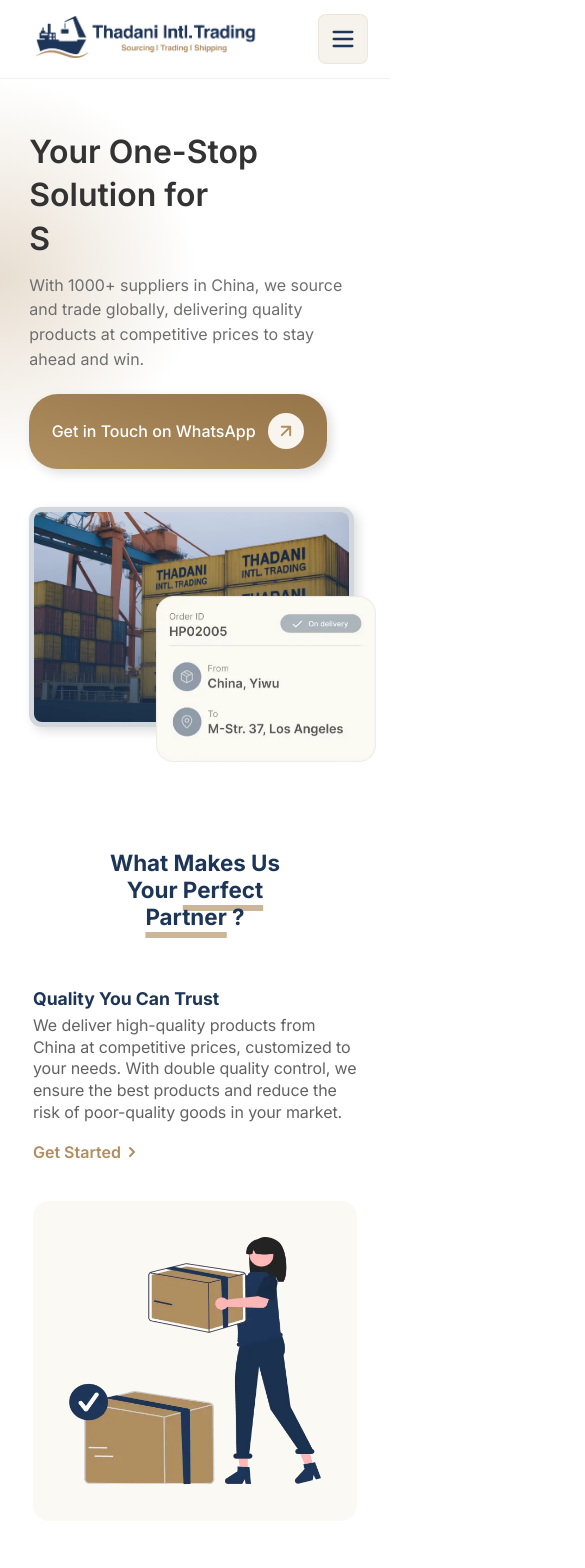
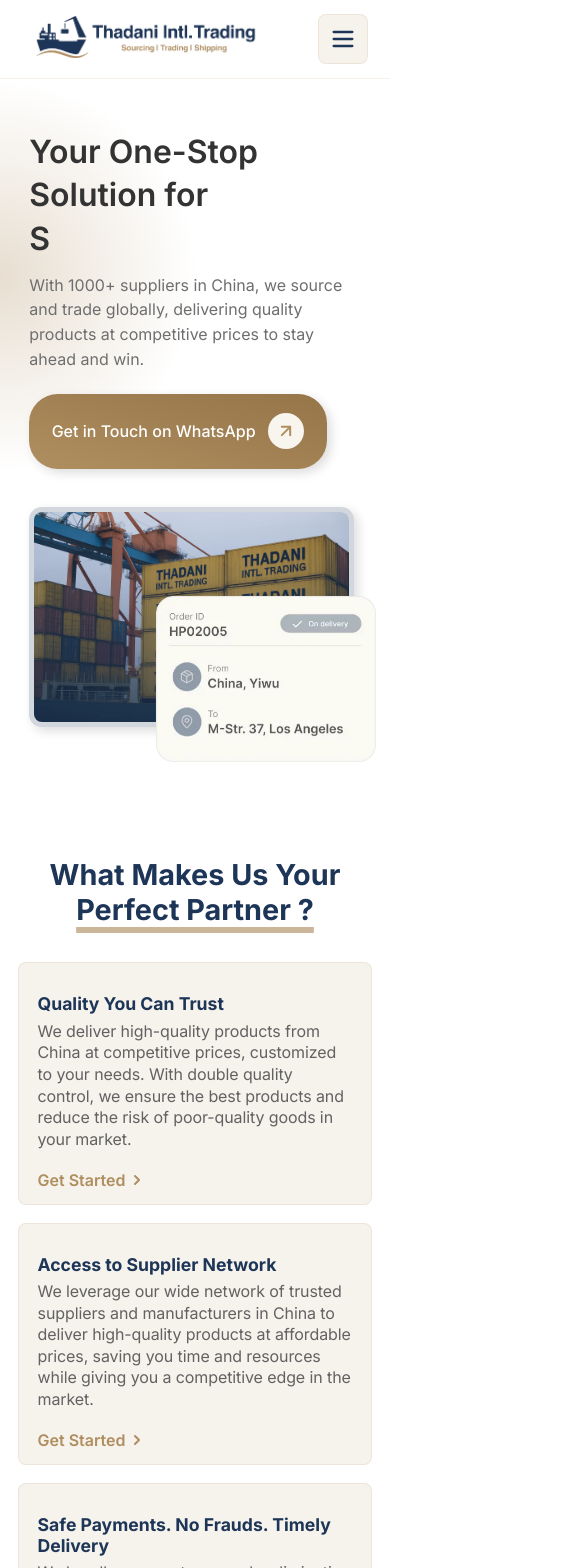
Before and after one commit to gabbar-singhh/titc, a Next.js app: page / in a window 390 px wide. Shown: the top 1568 px of the page, 585 px wide, since content can reach past the window. Built offline with nearby package versions, Linux system fonts and the light colour scheme; a web font is replaced by a local one; what @radix-ui/themes would draw is missing.

Commit message:
compare section responsive -done

```diff
--- a/src/Components/CompareSection/CompareSection.jsx
+++ b/src/Components/CompareSection/CompareSection.jsx
@@ -40,13 +40,13 @@
       <Fade direction="up" triggerOnce>
         <h2>
           What Makes Us Your{" "}
-          <span className={styles.stylesText}>Perfect Partner</span> ?
+          <span className={styles.stylesText}>Perfect Partner ?</span>
         </h2>
       </Fade>
       <div className={styles.card_container}>
         <Fade direction="up" triggerOnce>
           <div className={styles.card}>
-            <span className={styles.content}>
+            <div className={styles.content}>
               <h3>Quality You Can Trust</h3>
               <p>
                 We deliver high-quality products from China at competitive
@@ -62,7 +62,8 @@
                   alt="arrow icon"
                 />
               </Link>
-            </span>
+            </div>
+            <div className={styles.cardImgContainer}>
               {imageLoaded1 ? (
                 <img
                   src="/img/compareSection/1.webp"
@@ -77,9 +78,11 @@
                 />
               )}
             </div>
+          </div>
         </Fade>
         <Fade direction="up" triggerOnce>
           <div className={`${styles.card} ${styles.card_02}`}>
+            <div className={styles.cardImgContainer}>
               {imageLoaded2 ? (
                 <img
                   src="/img/compareSection/2.webp"
@@ -93,8 +96,9 @@
                   alt="china network img"
                 />
               )}
+            </div>
 
-            <span className={styles.content}>
+            <div className={styles.content}>
               <h3>Access to Supplier Network</h3>
               <p>
                 We leverage our wide network of trusted suppliers and
@@ -110,12 +114,12 @@
                   alt="arrow icon"
                 />
               </Link>
-            </span>
+            </div>
           </div>
         </Fade>
         <Fade direction="up" triggerOnce>
           <div className={styles.card}>
-            <span className={styles.content}>
+            <div className={styles.content}>
               <h3>Safe Payments. No Frauds. Timely Delivery</h3>
               <p>
                 We handle payments securely, eliminating delays and fraud. We
@@ -131,7 +135,8 @@
                   alt="arrow icon"
                 />
               </Link>
-            </span>
+            </div>
+            <div className={styles.cardImgContainer}>
               {imageLoaded3 ? (
                 <img
                   src="/img/compareSection/3.webp"
@@ -146,6 +151,7 @@
                 />
               )}
             </div>
+          </div>
         </Fade>
       </div>
     </section>
--- a/src/Components/CompareSection/CompareSection.module.css
+++ b/src/Components/CompareSection/CompareSection.module.css
@@ -92,138 +92,133 @@
 .card .img {
     height: 248px;
     width: auto;
-    /* background-color: #f7f5ed9c; */
     background-color: #faf9f3;
     padding: 36px 36px;
     border-radius: 16px;
 }
 
 /* MEDIA QUERIES */
-/* AVERAGE MOBILE DEVICES  */
-@media screen and (min-width: 0px) and (max-width: 359px) {
+/* AVERGAE MOBILE DEVICES */
+@media screen and (min-width: 0) and (max-width: 480px) {
+
+    .main {
+        padding: 56px 0 96px 0;
+    }
 
     .main h2 {
-        font-size: 1.2rem;
-        width: 218px;
+        width: 80%;
+        margin: 0 auto;
+        margin-bottom: 1rem;
         text-align: center;
-        margin-bottom: 1.4rem;
+    }
+
+    .card_container {
+        display: flex;
+        flex-direction: column;
+        align-items: center;
+        justify-content: center;
+        max-width: 100%;
+        gap: 18px;
     }
 
     .card .content {
-        width: 224px;
+        margin: 0 auto;
+        width: 95%;
     }
 
-    .card .content h3 {
-        font-size: 1rem;
-        text-align: left;
+    .content h3 {
+        width: 100%;
+        margin: 0;
+        padding: 0;
     }
 
     .card .content p {
-        text-align: left;
+        width: 100%;
     }
 
     .card_container .card {
         flex-direction: column;
+        gap: 1.2rem;
+        max-width: 85%;
+        margin: 0 auto;
+
+        border: 1.5px solid #af8e6021;
+        padding: 14px 10px;
+        border-radius: 8px;
+        background-color: #af8e601e;
     }
 
     .card_container .card_02 {
-        gap: 2.4rem;
         flex-direction: column-reverse;
+        gap: 1.2rem;
     }
 
-    .img_card2 {
-        width: 224px !important;
-        height: auto;
-    }
-
-    .card .img {
-        height: 184px;
-        width: auto;
-        background-color: #f7f5ed9c;
-        padding: 24px 24px;
-        border-radius: 16px;
-    }
-}
-
-@media screen and (min-width: 360px) and (max-width: 480px) {
-    .main h2 {
-        font-size: 1.4rem;
-        width: 218px;
-        text-align: center;
-        margin-bottom: 1.4rem;
-    }
-
-    .card .content {
-        width: 324px;
-    }
-
-    .card .content h3 {
-        font-size: 1.1rem;
-        text-align: left;
-    }
-
-    .card .content p {
-        text-align: left;
-    }
-
-    .card_container .card {
-        flex-direction: column;
-    }
-
-    .card_container .card_02 {
-        gap: 2.4rem;
-        flex-direction: column-reverse;
-    }
-
-    .img_card2 {
-        width: 254px !important;
-        height: auto;
+    .cardImgContainer {
+        display: none;
     }
 }
 
 /* IPADS AND TABLETS  */
 @media screen and (min-width: 481px) and (max-width: 768px) {
+
+    .card_container {
+        display: flex;
+        flex-direction: column;
+        align-items: center;
+        justify-content: center;
+        max-width: 100%;
+        gap: 48px;
+    }
+
     .main h2 {
-        font-size: 1.4rem;
-        width: 218px;
+        width: 70%;
+        margin: 0 auto;
+        margin-bottom: 2rem;
         text-align: center;
     }
 
     .card .content {
-        width: 324px;
+        margin: 0 auto;
+        width: 100%;
     }
 
-    .card .content h3 {
-        font-size: 1.1rem;
+    .content h3 {
+        width: 100%;
+    }
+
+    .card .content p {
+        margin-bottom: 0.6rem;
+        width: 100%;
     }
 
     .card_container .card {
         flex-direction: column;
+        gap: 1.2rem;
+        max-width: 85%;
+        margin: 0 auto;
     }
 
     .card_container .card_02 {
-        gap: 2.4rem;
         flex-direction: column-reverse;
-    }
-
-    .img_card2 {
-        width: 254px !important;
-        height: auto;
+        gap: 1.2rem;
     }
 }
 
 /* SMALL SCREEN */
 @media screen and (min-width: 769px) and (max-width: 1024px) {
+
     .main h2 {
-        font-size: 1.6rem;
+        margin: 0 auto;
+        margin-bottom: 2.8rem;
+        text-align: center;
+    }
+
+    .card_container {
+        gap: 72px;
     }
 
     .card .content {
         width: 336px;
-    }
-
-    .card .content h3 {
-        font-size: 1.2rem;
     }
 
     .card_container .card_02 {
@@ -235,14 +230,3 @@
         width: auto;
     }
 }
-
-/* DESKTOP AND LARGE SCREEN */
-@media screen and (min-width: 1025px) and (max-width: 1200px) {
-    .main h2 {
-        font-size: 1.8rem;
-    }
-
-    .card .content h3 {
-        font-size: 1.2rem;
-    }
-}
--- a/src/Components/ContactUsSection/ContactUsSection.module.css
+++ b/src/Components/ContactUsSection/ContactUsSection.module.css
@@ -20,7 +20,7 @@
 }
 
 .contact_left .desc {
-    font-size: 1rem;
+    font-size: 1.1rem;
     line-height: 135%;
     letter-spacing: -0.1px;
     color: #dfdfdf;
--- a/src/components/CompareSection/CompareSection.module.css
+++ b/src/components/CompareSection/CompareSection.module.css
@@ -92,138 +92,133 @@
 .card .img {
     height: 248px;
     width: auto;
-    /* background-color: #f7f5ed9c; */
     background-color: #faf9f3;
     padding: 36px 36px;
     border-radius: 16px;
 }
 
 /* MEDIA QUERIES */
-/* AVERAGE MOBILE DEVICES  */
-@media screen and (min-width: 0px) and (max-width: 359px) {
+/* AVERGAE MOBILE DEVICES */
+@media screen and (min-width: 0) and (max-width: 480px) {
+
+    .main {
+        padding: 56px 0 96px 0;
+    }
 
     .main h2 {
-        font-size: 1.2rem;
-        width: 218px;
+        width: 80%;
+        margin: 0 auto;
+        margin-bottom: 1rem;
         text-align: center;
-        margin-bottom: 1.4rem;
+    }
+
+    .card_container {
+        display: flex;
+        flex-direction: column;
+        align-items: center;
+        justify-content: center;
+        max-width: 100%;
+        gap: 18px;
     }
 
     .card .content {
-        width: 224px;
+        margin: 0 auto;
+        width: 95%;
     }
 
-    .card .content h3 {
-        font-size: 1rem;
-        text-align: left;
+    .content h3 {
+        width: 100%;
+        margin: 0;
+        padding: 0;
     }
 
     .card .content p {
-        text-align: left;
+        width: 100%;
     }
 
     .card_container .card {
         flex-direction: column;
+        gap: 1.2rem;
+        max-width: 85%;
+        margin: 0 auto;
+
+        border: 1.5px solid #af8e6021;
+        padding: 14px 10px;
+        border-radius: 8px;
+        background-color: #af8e601e;
     }
 
     .card_container .card_02 {
-        gap: 2.4rem;
         flex-direction: column-reverse;
+        gap: 1.2rem;
     }
 
-    .img_card2 {
-        width: 224px !important;
-        height: auto;
-    }
-
-    .card .img {
-        height: 184px;
-        width: auto;
-        background-color: #f7f5ed9c;
-        padding: 24px 24px;
-        border-radius: 16px;
-    }
-}
-
-@media screen and (min-width: 360px) and (max-width: 480px) {
-    .main h2 {
-        font-size: 1.4rem;
-        width: 218px;
-        text-align: center;
-        margin-bottom: 1.4rem;
-    }
-
-    .card .content {
-        width: 324px;
-    }
-
-    .card .content h3 {
-        font-size: 1.1rem;
-        text-align: left;
-    }
-
-    .card .content p {
-        text-align: left;
-    }
-
-    .card_container .card {
-        flex-direction: column;
-    }
-
-    .card_container .card_02 {
-        gap: 2.4rem;
-        flex-direction: column-reverse;
-    }
-
-    .img_card2 {
-        width: 254px !important;
-        height: auto;
+    .cardImgContainer {
+        display: none;
     }
 }
 
 /* IPADS AND TABLETS  */
 @media screen and (min-width: 481px) and (max-width: 768px) {
+
+    .card_container {
+        display: flex;
+        flex-direction: column;
+        align-items: center;
+        justify-content: center;
+        max-width: 100%;
+        gap: 48px;
+    }
+
     .main h2 {
-        font-size: 1.4rem;
-        width: 218px;
+        width: 70%;
+        margin: 0 auto;
+        margin-bottom: 2rem;
         text-align: center;
     }
 
     .card .content {
-        width: 324px;
+        margin: 0 auto;
+        width: 100%;
     }
 
-    .card .content h3 {
-        font-size: 1.1rem;
+    .content h3 {
+        width: 100%;
+    }
+
+    .card .content p {
+        margin-bottom: 0.6rem;
+        width: 100%;
     }
 
     .card_container .card {
         flex-direction: column;
+        gap: 1.2rem;
+        max-width: 85%;
+        margin: 0 auto;
     }
 
     .card_container .card_02 {
-        gap: 2.4rem;
         flex-direction: column-reverse;
-    }
-
-    .img_card2 {
-        width: 254px !important;
-        height: auto;
+        gap: 1.2rem;
     }
 }
 
 /* SMALL SCREEN */
 @media screen and (min-width: 769px) and (max-width: 1024px) {
+
     .main h2 {
-        font-size: 1.6rem;
+        margin: 0 auto;
+        margin-bottom: 2.8rem;
+        text-align: center;
+    }
+
+    .card_container {
+        gap: 72px;
     }
 
     .card .content {
         width: 336px;
-    }
-
-    .card .content h3 {
-        font-size: 1.2rem;
     }
 
     .card_container .card_02 {
@@ -235,14 +230,3 @@
         width: auto;
     }
 }
-
-/* DESKTOP AND LARGE SCREEN */
-@media screen and (min-width: 1025px) and (max-width: 1200px) {
-    .main h2 {
-        font-size: 1.8rem;
-    }
-
-    .card .content h3 {
-        font-size: 1.2rem;
-    }
-}
--- a/src/components/ContactUsSection/ContactUsSection.module.css
+++ b/src/components/ContactUsSection/ContactUsSection.module.css
@@ -20,7 +20,7 @@
 }
 
 .contact_left .desc {
-    font-size: 1rem;
+    font-size: 1.1rem;
     line-height: 135%;
     letter-spacing: -0.1px;
     color: #dfdfdf;
--- a/src/pages/index.js
+++ b/src/pages/index.js
@@ -53,7 +53,7 @@
         <CompareSection />
         <ServicesSection />
         <Timeline />
-        {/* <ReelSection /> */}
+        <ReelSection />
         <ContactUsSection />
         <FooterSection />
       </section>
```
Also changed, not shown: src/components/CompareSection/CompareSection.jsx (+13 -7 lines). Lines whose indentation alone changed are shown as unchanged.
